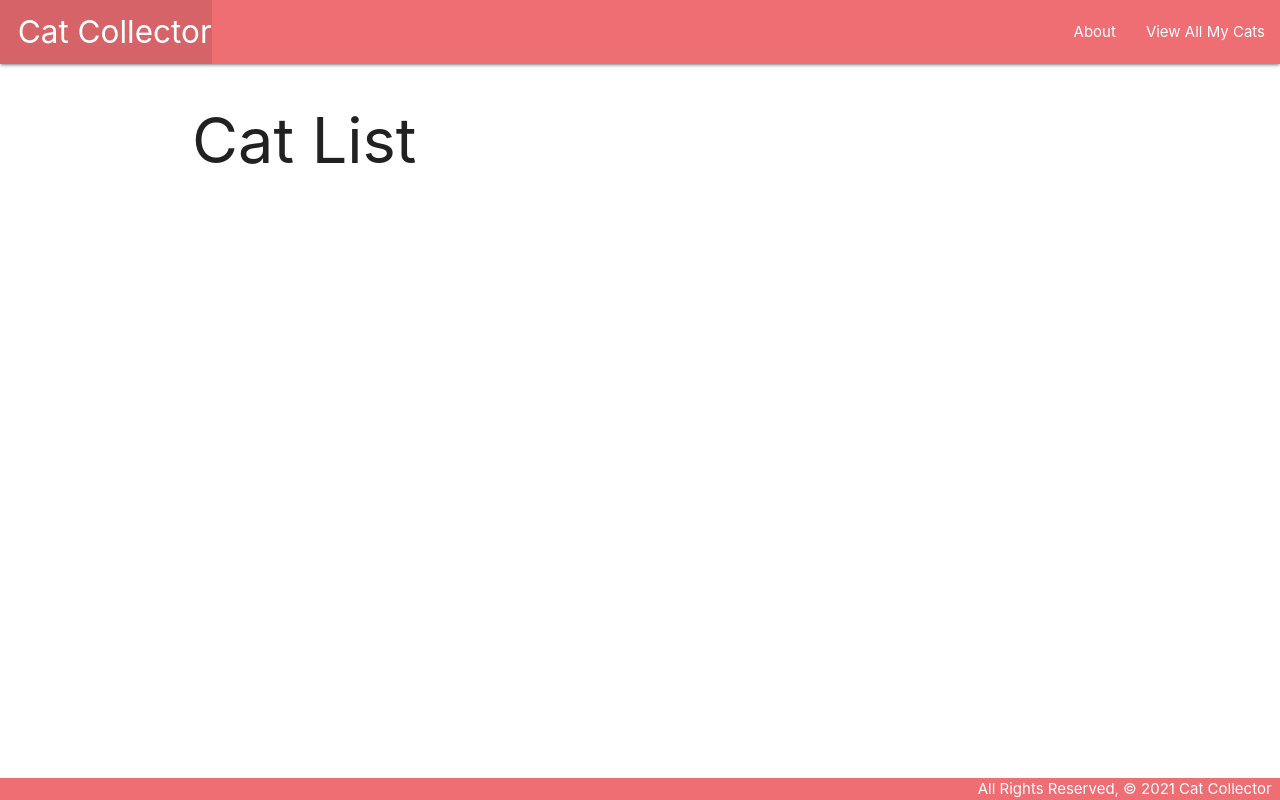
After one commit to wnfaulkner/2023-12-06-catcollector, a Django app: template main_app/templates/cats/index.html in a window 1280 px wide. The commit adds this page. Run offline with Django 4.2, Linux system fonts and the light colour scheme; the template is opened without the code that fills it, so the values that code supplies are empty.

Commit message:
sync-5-finish-urls

```diff
--- a/main_app/templates/base.html
+++ b/main_app/templates/base.html
@@ -19,6 +19,7 @@
         </ul>
         <ul class="right">
           <li><a href="/about">About</a></li>
+          <li><a href="/cats">View All My Cats</a></li>
         </ul>
       </div>
     </nav>
--- /dev/null
+++ b/main_app/templates/cats/index.html
@@ -0,0 +1,21 @@
+{% extends 'base.html' %}
+{% block content %}
+
+<h1>Cat List</h1>
+
+{% for cat in cats %}
+  <div class="card">
+    <div class="card-content">
+      <span class="card-title">{{ cat.name }}</span>
+      <p>Breed: {{ cat.breed }}</p>
+      <p>Description: {{ cat.description }}</p>
+      {% if cat.age > 0 %}
+        <p>Age: {{ cat.age }}</p>
+      {% else %}
+        <p>Age: Kitten</p>
+      {% endif %}
+    </div>
+  </div>
+{% endfor %}
+
+{% endblock %}
--- a/main_app/urls.py
+++ b/main_app/urls.py
@@ -4,4 +4,5 @@ from . import views
 urlpatterns = [
   path('', views.home, name='home'),
   path('about/', views.about, name='about'),
+  path('cats/', views.cats_index, name='index'),
 ]
```
Also changed, not shown: main_app/views.py (+11 -0 lines).
